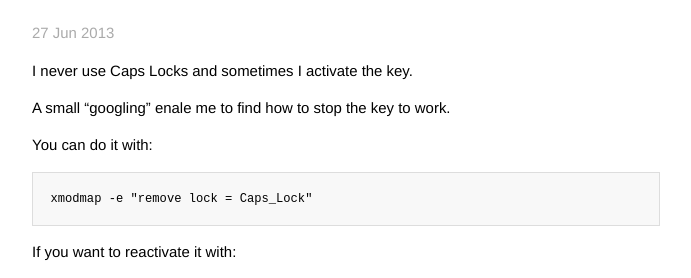
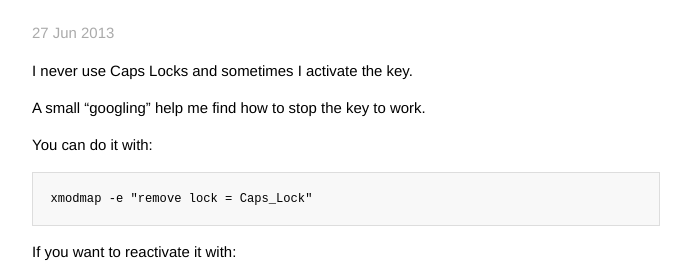
Before and after one commit to ThomasG77/thomasg77.github.io, a Jekyll site: the page built from _posts/2013-06-27-disable-caps-lock-ubuntu.markdown, in a window 1280 px wide. Shown: the part 157-435 px from the top of the page, without its empty margins (294-985 px from the left). Built offline with Jekyll 4.4.1, drawn with Linux system fonts in a browser that asks for light colours.

Commit message:
Fix a small typo

```diff
--- a/_posts/2013-06-27-disable-caps-lock-ubuntu.markdown
+++ b/_posts/2013-06-27-disable-caps-lock-ubuntu.markdown
@@ -10,7 +10,7 @@ categories: linux
 
 I never use Caps Locks and sometimes I activate the key.
 
-A small "googling" enale me to find how to stop the key to work.
+A small "googling" help me find how to stop the key to work.
 
 You can do it with:
 
```
